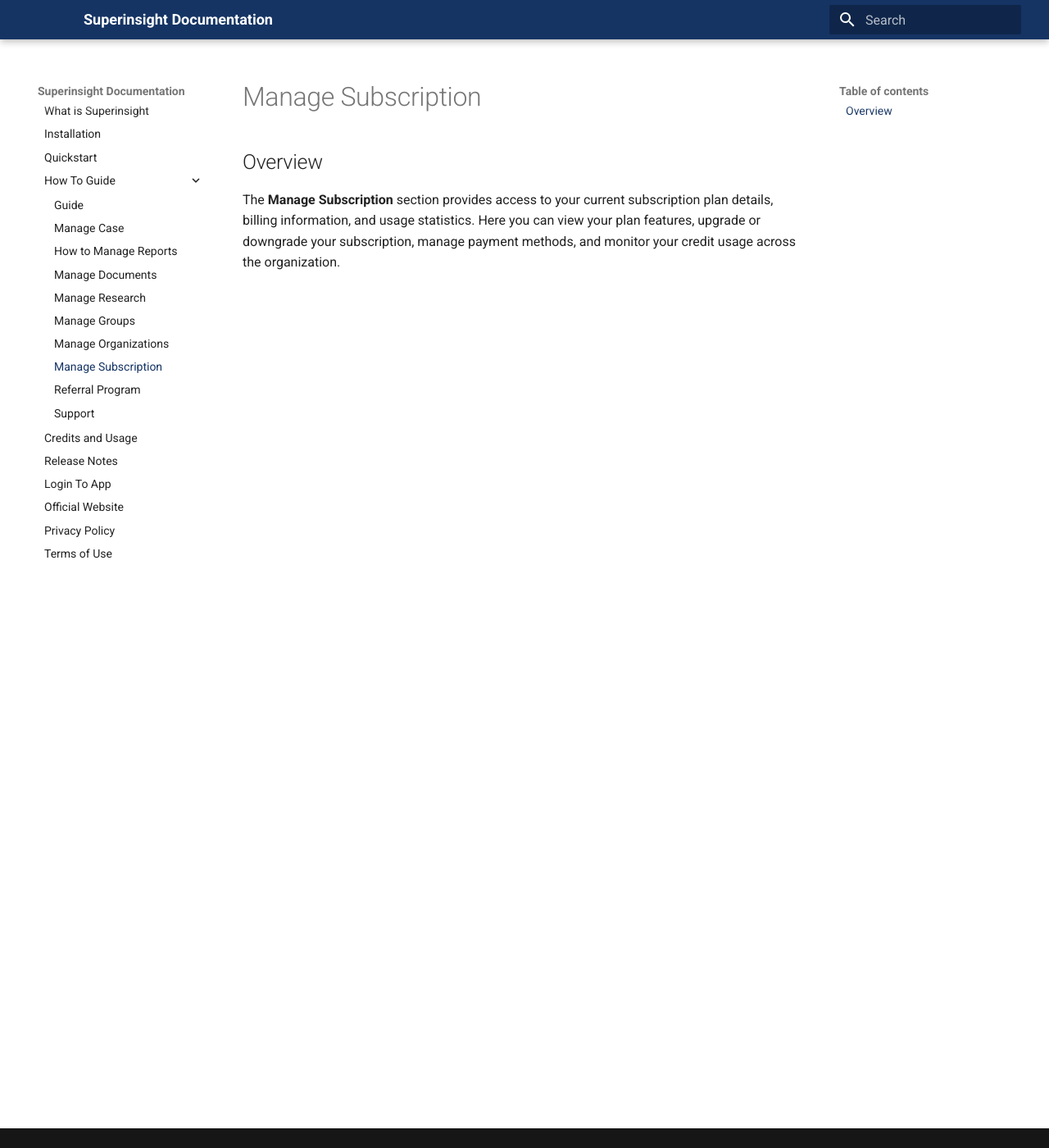
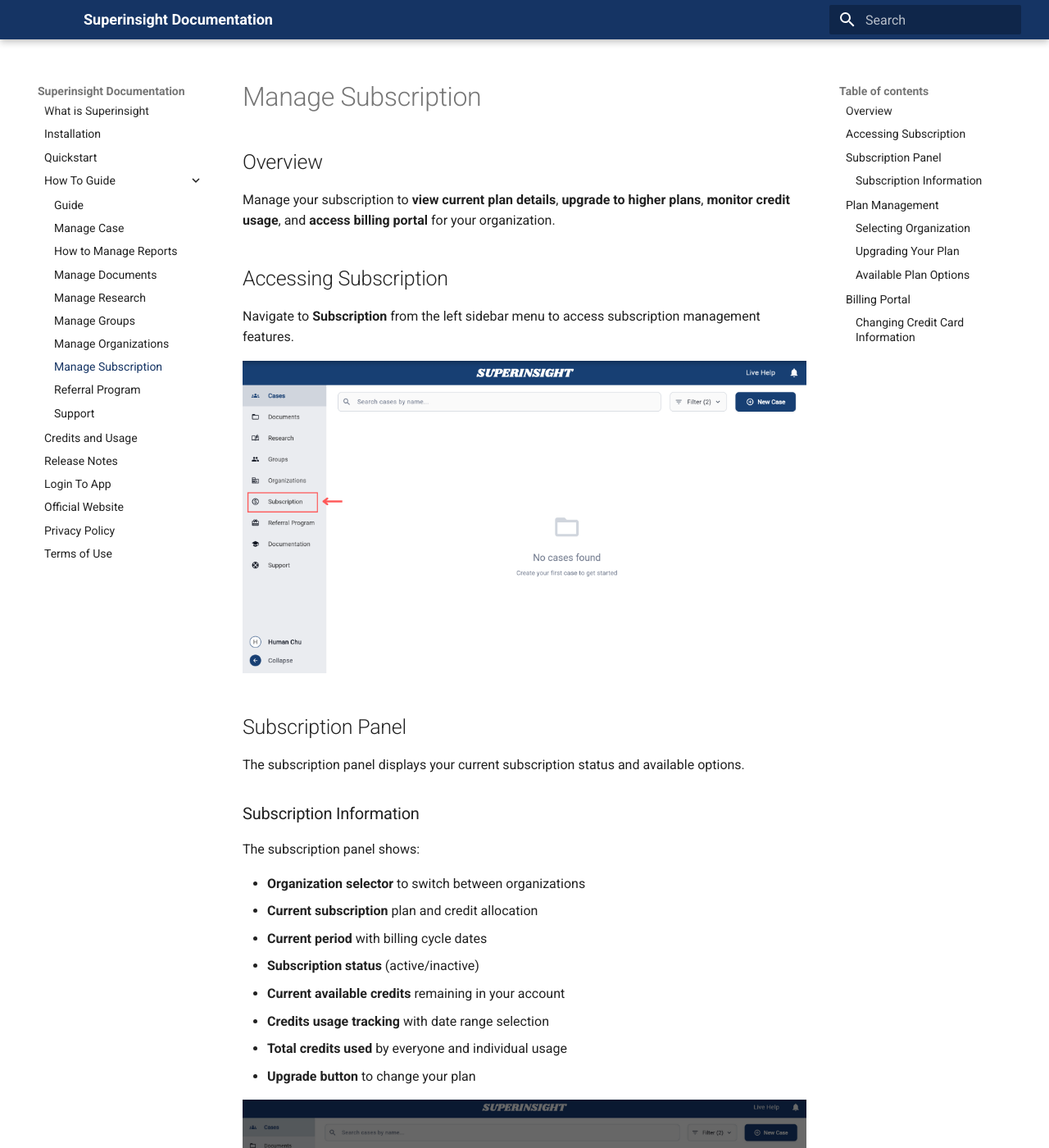
Before and after one commit to superinsight/superinsight-app-doc, an MkDocs documentation site: the page built from docs/guide/subscription.md, in a window 1280 px wide and 1400 px high. Shown: the whole window at 82% size. Built offline with MkDocs 1.6.1 and Material for MkDocs 9.7.7, drawn with Linux system fonts in a browser that asks for light colours; some of the changed text lies outside the part shown.

Commit message:
Updated Subscription

```diff
--- a/docs/guide/subscription.md
+++ b/docs/guide/subscription.md
@@ -2,4 +2,78 @@
 
 ## Overview
 
-The **Manage Subscription** section provides access to your current subscription plan details, billing information, and usage statistics. Here you can view your plan features, upgrade or downgrade your subscription, manage payment methods, and monitor your credit usage across the organization.
+Manage your subscription to **view current plan details**, **upgrade to higher plans**, **monitor credit usage**, and **access billing portal** for your organization.
+
+## Accessing Subscription
+
+Navigate to **Subscription** from the left sidebar menu to access subscription management features.
+
+![Subscription Page](../assets/images/tutorial/subscription-page.png)
+
+## Subscription Panel
+
+The subscription panel displays your current subscription status and available options.
+
+### Subscription Information
+
+The subscription panel shows:
+
+- **Organization selector** to switch between organizations
+- **Current subscription** plan and credit allocation
+- **Current period** with billing cycle dates
+- **Subscription status** (active/inactive)
+- **Current available credits** remaining in your account
+- **Credits usage tracking** with date range selection
+- **Total credits used** by everyone and individual usage
+- **Upgrade button** to change your plan
+
+![Subscription Panel](../assets/images/tutorial/subscription-panel.png)
+
+## Plan Management
+
+Manage your subscription plans and upgrade options through the subscription interface.
+
+### Selecting Organization
+
+Before managing plans, you can select which organization's subscription you want to manage using the organization dropdown.
+
+![Select Organization](../assets/images/tutorial/subscription-select-org.png)
+
+### Upgrading Your Plan
+
+To upgrade your subscription plan:
+
+1. **Click Upgrade**: Click the "**UPGRADE**" button in the subscription panel
+2. **Select New Plan**: Choose from available plan options in the upgrade modal
+3. **Review Selection**: Confirm your new plan selection and credit allocation
+4. **Update Subscription**: Click "**Update my subscription**" to complete the upgrade
+
+![Subscription Upgrade](../assets/images/tutorial/subscription-upgrade.png)
+
+### Available Plan Options
+
+The plan selection interface shows different credit allocation options:
+
+- **6 credits / month**: Standard plan for regular usage
+- **18 credits / month**: Enhanced plan for higher usage needs
+
+![Plan Selection](../assets/images/tutorial/subscription-plan.png)
+
+!!! info "About Credits"
+    Credits are tied to your organization. They're used each time someone builds a report in a case under your organization.
+
+## Billing Portal
+
+To manage your payment information and billing details, you can access the external billing portal.
+
+### Changing Credit Card Information
+
+To update your credit card information:
+
+1. **Access Billing Portal**: Click the "**billing portal**" link at the bottom of the subscription panel
+2. **External Portal**: You will be redirected to the secure billing portal where you can manage your payment methods
+3. **Update Payment Details**: Add new credit cards, update existing payment information, or change your default payment method
+
+![Billing Portal](../assets/images/tutorial/subscription-billing portal.png)
+
+The billing portal provides a secure environment to manage all payment-related aspects of your subscription, including credit card updates, billing address changes, and invoice management.
```
Also changed, not shown: docs/assets/images/tutorial/subscription-billing portal.png (added), docs/assets/images/tutorial/subscription-page.png (added), docs/assets/images/tutorial/subscription-panel.png (added), docs/assets/images/tutorial/subscription-plan.png (added), docs/assets/images/tutorial/subscription-select-org.png (added), docs/assets/images/tutorial/subscription-upgrade.png (added).
